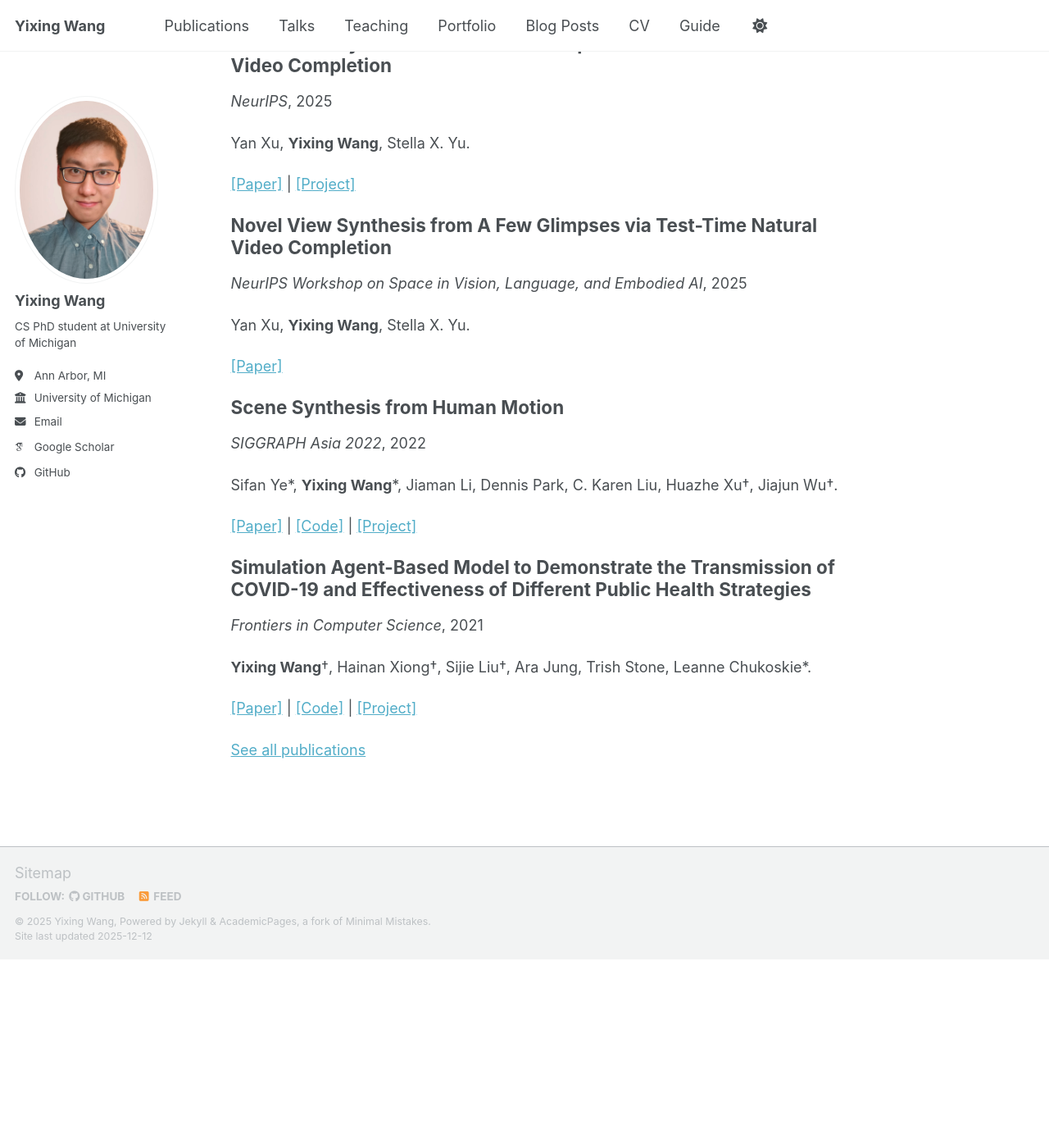
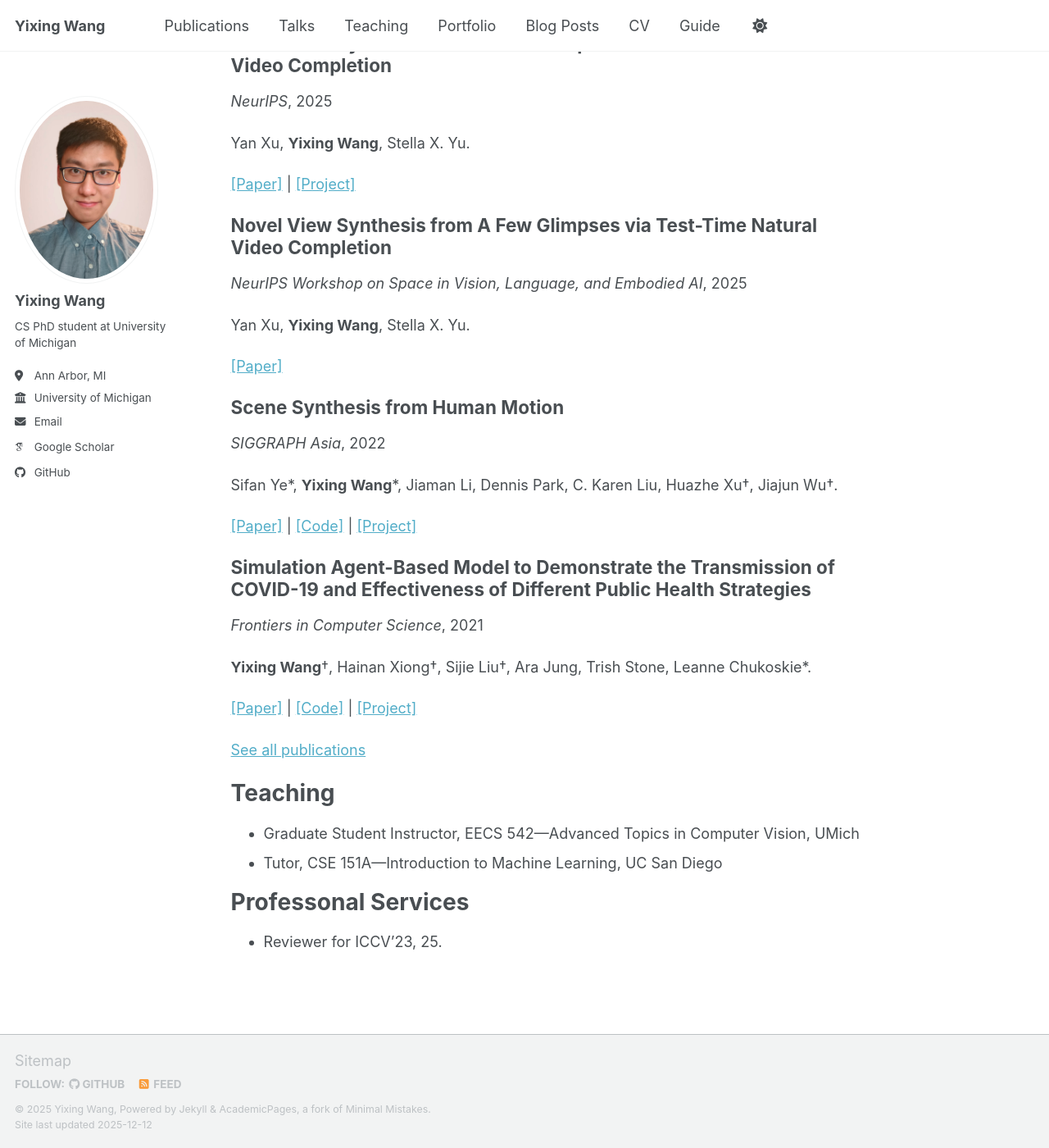
Before and after one commit to onestarYX/onestarYX.github.io, a Jekyll site: the page built from _pages/about.md, in a window 1280 px wide and 1400 px high, scrolled down 491 px. Shown: the whole window at 82% size. Built offline with Jekyll 4.4.1, drawn with Linux system fonts in a browser that asks for light colours; some web fonts are replaced; a script bundle is joined from its source files by our own code; library files that are not in the unit come from our copies; before the commit the page ends 1661 px from its top, so only the background shows below that.

Commit message:
added teaching and professional service session

```diff
--- a/_pages/about.md
+++ b/_pages/about.md
@@ -34,3 +34,13 @@ Selected Publications
 {% endfor %}
 
 [See all publications]({{ "/publications/" | relative_url }})
+
+Teaching
+======
+- Graduate Student Instructor, EECS 542—Advanced Topics in Computer Vision, UMich
+- Tutor, CSE 151A—Introduction to Machine Learning, UC San Diego
+
+
+Professonal Services
+======
+- Reviewer for ICCV'23, 25.
--- a/_pages/publications.html
+++ b/_pages/publications.html
@@ -12,12 +12,13 @@ author_profile: true
 {% include base_path %}
 
 {% assign entries_layout = page.entries_layout | default: "list" %}
+{% assign pubs = site.publications | sort: "date" | reverse %}
 
 <!-- New style rendering if publication categories are defined -->
 {% if site.publication_category %}
   {% for category in site.publication_category  %}
     {% assign title_shown = false %}
-    {% for post in site.publications reversed %}
+    {% for post in pubs %}
       {% if post.category != category[0] %}
         {% continue %}
       {% endif %}
@@ -29,7 +30,7 @@ author_profile: true
     {% endfor %}
   {% endfor %}
 {% else %}
-  {% for post in site.publications reversed %}
+  {% for post in pubs %}
     {% include archive-single.html type=entries_layout %}
   {% endfor %}
 {% endif %}
```
Also changed, not shown: _publications/2022_scene_synthesis.md (+1 -1 lines).
